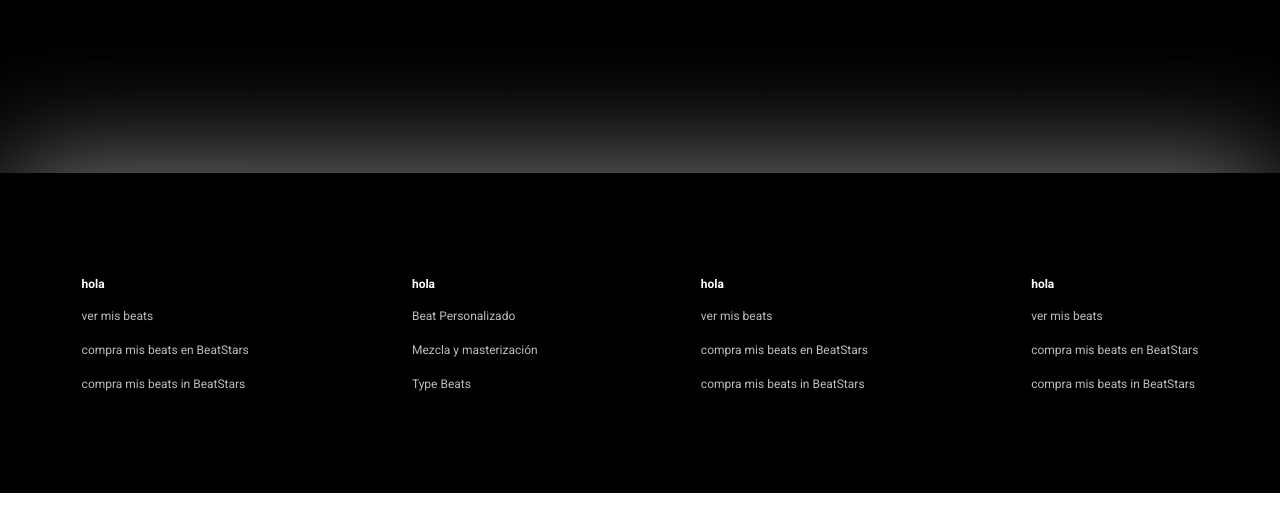
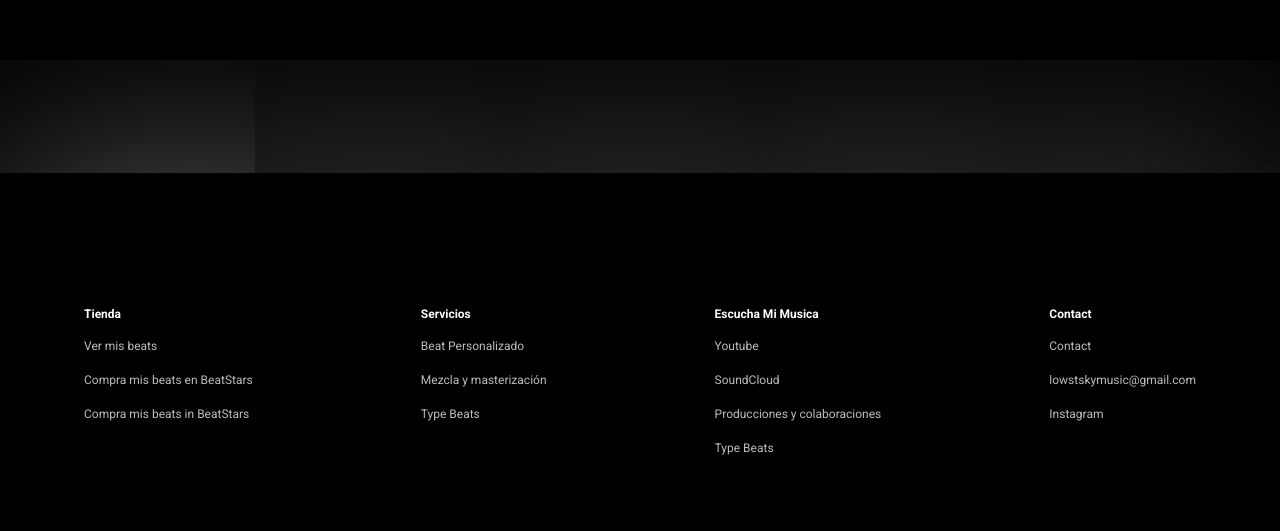
Before and after one commit to daniojz/lowstsky-web, a React (Vite) app: page / in a window 1280 px wide. Shown: the part 2227-2758 px from the top of the page. Before the commit the page ends 2720 px from the top, so only its background shows below. Built offline with nearby package versions, Linux system fonts and the light colour scheme; some icons are missing.

Commit message:
footer finished, i18next new configuration, small change in the home transition

```diff
--- a/package.json
+++ b/package.json
@@ -12,6 +12,7 @@
   },
   "dependencies": {
     "i18next": "^21.9.2",
+    "i18next-browser-languagedetector": "^7.0.1",
     "normalize.css": "^8.0.1",
     "react": "^18.2.0",
     "react-dom": "^18.2.0",
--- a/src/components/footer/Footer.jsx
+++ b/src/components/footer/Footer.jsx
@@ -1,77 +1,19 @@
 import React from "react";
 import FollowMe from "../FollowMe/FollowMe";
 import FooterBox from "./footerBox/FooterBox";
+import {useTranslation} from "react-i18next"
 
 const Footer = ({}) => {
-  const footerJson =  {
-    "footerEsJson":
-      {
-        "Tienda":[
-          {
-            "title" : "ver mis beats",
-            "type" : "link",
-            "link" : ""
-          },
-          {
-            "title" : "compra mis beats en BeatStars",
-            "type" : "external-link",
-            "link" : ""
-          },
-          {
-            "title" : "compra mis beats in BeatStars",
-            "type" : "link",
-            "link" : ""
-          }
-        ],
-        "Servicios":[
-          {
-            "title" : "Beat Personalizado",
-            "type" : "link",
-            "link" : ""
-          },
-          {
-            "title" : "Mezcla y masterización",
-            "type" : "link",
-            "link" : ""
-          },
-          {
-            "title" : "Type Beats",
-            "type" : "link",
-            "link" : ""
-          }
-        ],
-        // "Servicios":[
-        //   "Beat Personalizado",
-        //   "Mezcla y masterización",
-        //   "Type Beats",
-        // ],
-        // "Escucha mi musica":[
-        //   "Producciones y colaboraciones",
-        //   "Youtube",
-        //   "SoundCloud",
-        //   "Type Beats"
-        // ],
-        // "Contacto":[
-        //   "Contacto",
-        //   "lowstskymusic@gmail.com",
-        //   "Instagram"
-        // ],
-      }
-  }
+  const [ t, i18n ] = useTranslation('global');
 
   return (
     <>
       <FollowMe className="followMeContainer"></FollowMe>
       <div className="footerContainer">
-        {/* {(footerJson)
-          ? links.map((link) => {
-              return <a href={link}>{link}</a>;
-            })
-          : null} */}
-        <FooterBox title={"hola"} links={footerJson.footerEsJson.Tienda}></FooterBox>
-        <FooterBox title={"hola"} links={footerJson.footerEsJson.Servicios}></FooterBox>
-        <FooterBox title={"hola"} links={footerJson.footerEsJson.Tienda}></FooterBox>
-        <FooterBox title={"hola"} links={footerJson.footerEsJson.Tienda}></FooterBox>
+        <FooterBox title={t('footer.footerBox.footerBox1.title')} links={t('footer.footerBox.footerBox1.links')}></FooterBox>
+        <FooterBox title={t('footer.footerBox.footerBox2.title')} links={t('footer.footerBox.footerBox2.links')}></FooterBox>
+        <FooterBox title={t('footer.footerBox.footerBox3.title')} links={t('footer.footerBox.footerBox3.links')}></FooterBox>
+        <FooterBox title={t('footer.footerBox.footerBox4.title')} links={t('footer.footerBox.footerBox4.links')}></FooterBox>
       </div>
     </>
   );
--- a/src/components/footer/footerBox/FooterBox.jsx
+++ b/src/components/footer/footerBox/FooterBox.jsx
@@ -16,7 +16,7 @@ const FooterBox = ({title, links}) => {
 
 const renderLinks = (links) => {
   return links.map((link) => {
-    return <li key={link}><a href={link.link}>{link.title}</a></li>
+    return <li key={link}><a href={link.link}>{link.linkTitle}</a></li>
   });
 }
 
--- a/src/main.jsx
+++ b/src/main.jsx
@@ -3,29 +3,10 @@ import ReactDOM from "react-dom/client";
 import App from "./App";
 import "normalize.css";
 import "./styles/styles.scss";
-
-import { I18nextProvider } from "react-i18next";
-import i18next from "i18next";
-import global_es from "./translations/es/global_es";
-import global_en from "./translations/en/global_en";
-
-i18next.init({
-  interpolation: { escapeValue: false },
-  lng: "es",
-  resources: {
-    es: {
-      global: global_es,
-    },
-    en: {
-      global: global_en,
-    },
-  },
-});
+import "./translations/i18next-config";
 
 ReactDOM.createRoot(document.getElementById("root")).render(
   <React.StrictMode>
-    <I18nextProvider i18next={i18next}>
       <App />
-    </I18nextProvider>
   </React.StrictMode>
 );
--- a/src/styles/components/_footer.scss
+++ b/src/styles/components/_footer.scss
@@ -1,16 +1,16 @@
 footer {
     width: 100%;
-    height: 40vh;
+    height: 45vh;
     background-color: $black-color;
-    box-shadow: 0px -12px 118px -6px rgba(255,255,255,0.5);
+    box-shadow: 0px 30px 340px -6px rgba(255,255,255,0.5);
 
     .followMeContainer {
-        height: 30%;
+        height: 35%;
         display: flex;
         align-items: center;
     }
     .footerContainer{
-        height: 70%;
+        height: 65%;
         display: flex;
         justify-content: space-around;
 
--- a/src/styles/views/_home.scss
+++ b/src/styles/views/_home.scss
@@ -43,7 +43,7 @@
       position: relative;
       flex-direction: column;
       text-align: left;
-      transition: visibility 0.4s linear 0s, opacity 0.4s, right 0.7s;
+      transition: visibility 0.2s linear 0s, opacity 0.2s, right 0.7s;
       background-image: url("https://firebasestorage.googleapis.com/v0/b/lowstsky-web.appspot.com/o/1671796280790.png?alt=media&token=35ee2de5-cf35-4633-9196-53034ab9a3b0");
       background-size: cover;
       color: white;
--- a/src/translations/es/global_es.json
+++ b/src/translations/es/global_es.json
@@ -1,4 +1,7 @@
 {
+  "commonWords": {
+
+  },
   "header": {
     "navbar": {
       "sobre-mi": "SOBRE MI",
@@ -10,10 +13,94 @@
     }
   },
   "main": {
-        "home_section": {
-        }
   },
   "footer": {
-
+    "footerBox": {
+      "footerBox1": {
+        "title": "Tienda",
+        "links": [
+          {
+            "linkTitle": "Ver mis beats",
+            "type": "link",
+            "link": ""
+          },
+          {
+            "linkTitle": "Compra mis beats en BeatStars",
+            "type": "external-link",
+            "link": ""
+          },
+          {
+            "linkTitle": "Compra mis beats in BeatStars",
+            "type": "link",
+            "link": ""
+          }
+        ]
+      },
+      "footerBox2": {
+        "title": "Servicios",
+        "links": [
+          {
+            "linkTitle": "Beat Personalizado",
+            "type": "link",
+            "link": ""
+          },
+          {
+            "linkTitle": "Mezcla y masterización",
+            "type": "link",
+            "link": ""
+          },
+          {
+            "linkTitle": "Type Beats",
+            "type": "link",
+            "link": ""
+          }
+        ]
+      },
+      "footerBox3": {
+        "title": "Escucha Mi Musica",
+        "links": [
+          {
+            "linkTitle": "Youtube",
+            "type": "link",
+            "link": ""
+          },
+          {
+            "linkTitle": "SoundCloud",
+            "type": "link",
+            "link": ""
+          },
+          {
+            "linkTitle": "Producciones y colaboraciones",
+            "type": "link",
+            "link": ""
+          },
+          {
+            "linkTitle": "Type Beats",
+            "type": "link",
+            "link": ""
+          }
+        ]
+      },
+      "footerBox4": {
+        "title": "Contact",
+        "links": [
+          {
+            "linkTitle": "Contact",
+            "type": "link",
+            "link": ""
+          },
+          {
+            "linkTitle": "lowstskymusic@gmail.com",
+            "type": "link",
+            "link": ""
+          },
+          {
+            "linkTitle": "Instagram",
+            "type": "link",
+            "link": ""
+          }
+        ]
       }
     }
+  }
+}
--- /dev/null
+++ b/src/translations/i18next-config.js
@@ -0,0 +1,22 @@
+import i18next from "i18next";
+import { initReactI18next } from "react-i18next";
+import LanguageDetector from 'i18next-browser-languagedetector'
+import global_es from "./es/global_es.json";
+import global_en from "./en/global_en.json";
+
+i18next
+.use(initReactI18next)
+.use(LanguageDetector)
+.init({
+  fallbackLng: "es",
+  interpolation: { escapeValue: false },
+  returnObjects: "true",
+  resources: {
+    es: {
+      global: global_es,
+    },
+    en: {
+      global: global_en,
+    },
+  },
+});
```
Also changed, not shown: 1 other file (tests, documents, lock files or other folders). Lines whose indentation alone changed are shown as unchanged.
